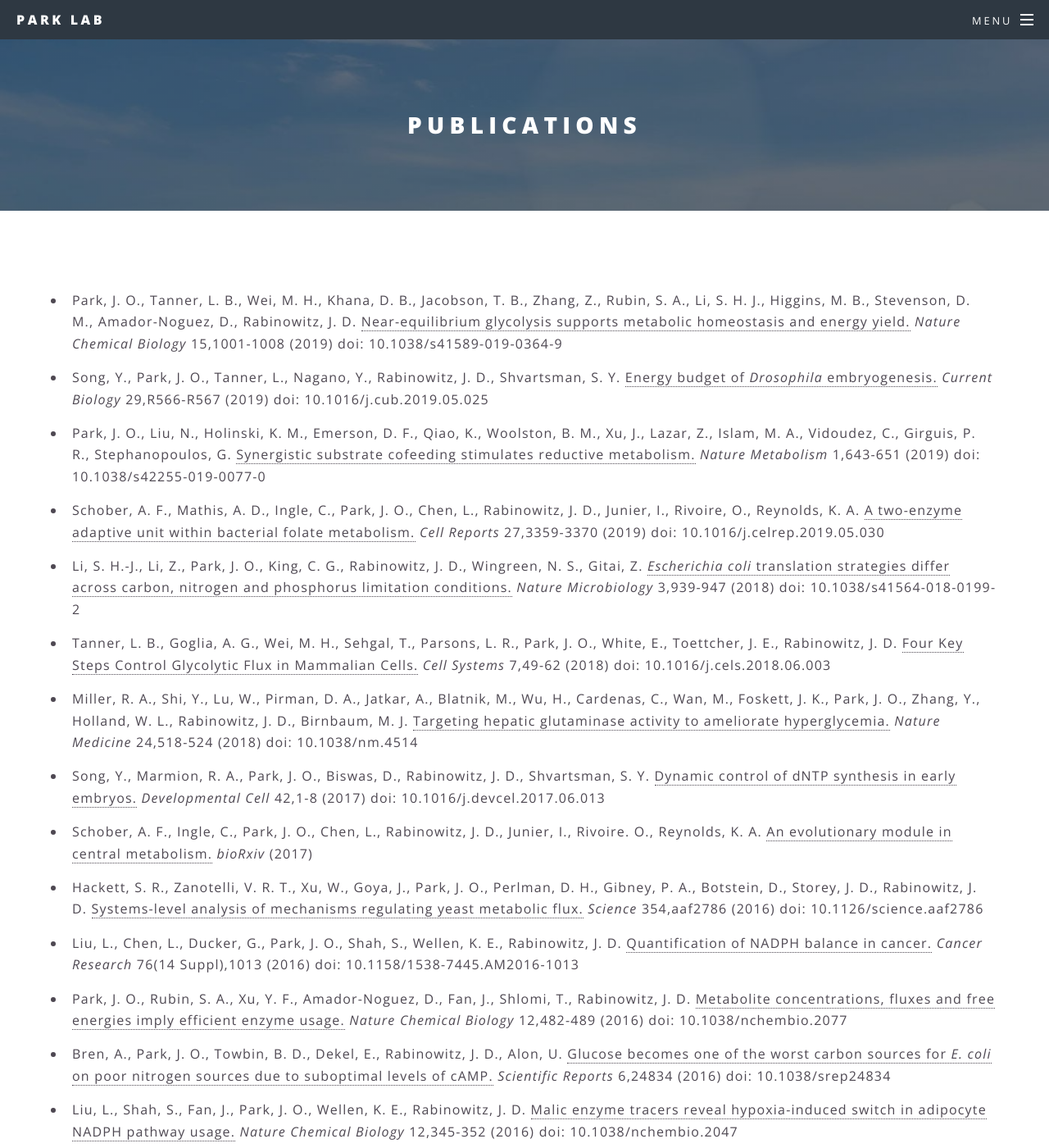
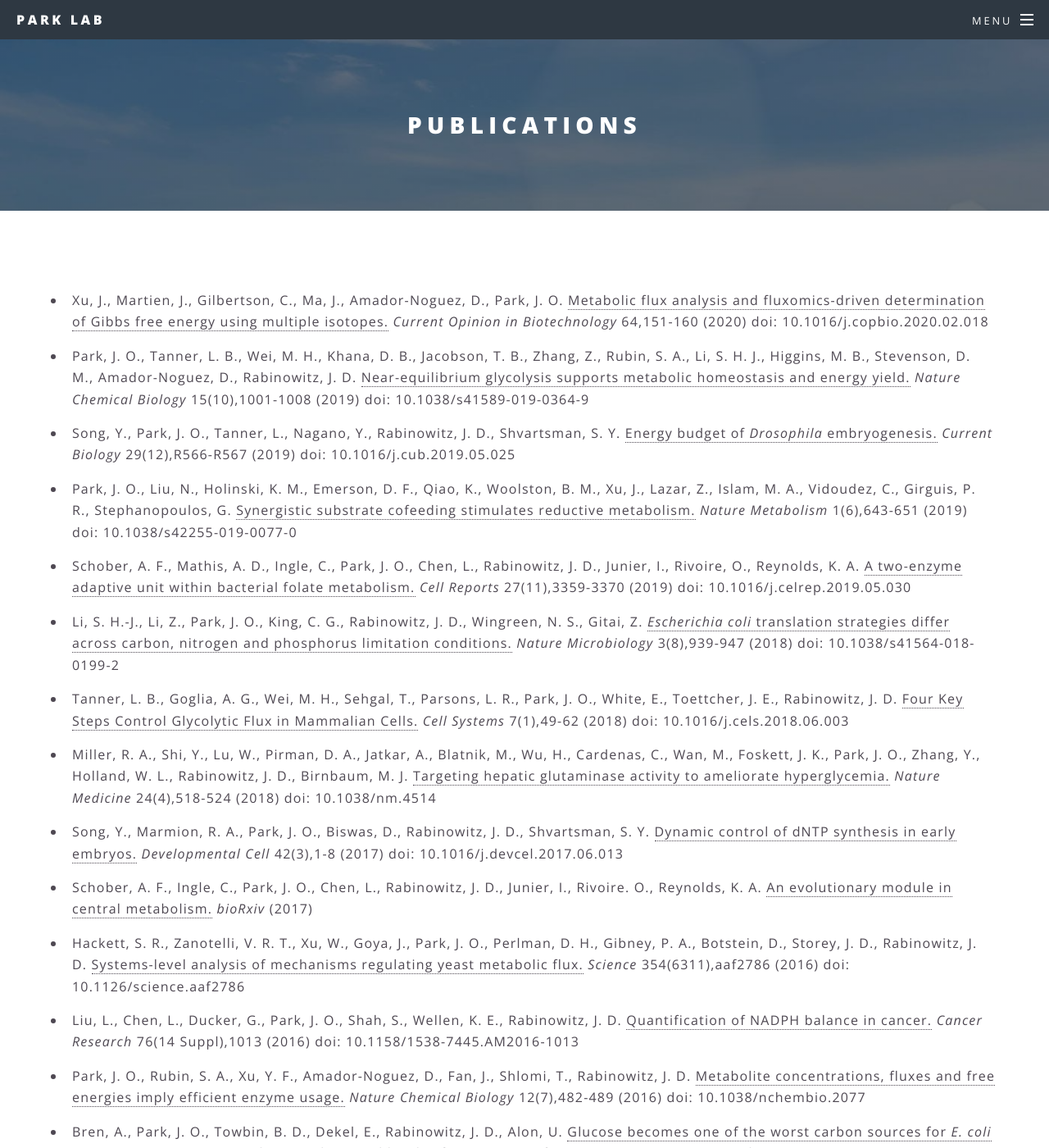
Before and after one commit to jopark/jopark.github.io, a Jekyll site: the page built from publications.html, in a window 1280 px wide and 1400 px high. Shown: the whole window at 82% size. Built offline with Jekyll 4.4.1, drawn with Linux system fonts in a browser that asks for light colours; some of the changed text lies outside the part shown.

Commit message:
added a new publication

```diff
--- a/publications.html
+++ b/publications.html
@@ -4,22 +4,23 @@ title: Publications
 ---
 
 <ul class="ul2">
-<li>Park, J. O., Tanner, L. B., Wei, M. H., Khana, D. B., Jacobson, T. B., Zhang, Z., Rubin, S. A., Li, S. H. J., Higgins, M. B., Stevenson, D. M., Amador-Noguez, D., Rabinowitz, J. D.  <a href="https://doi.org/10.1038/s41589-019-0364-9" onclick="trackOutboundLink('https://doi.org/10.1038/s41589-019-0364-9'); return false;">Near-equilibrium glycolysis supports metabolic homeostasis and energy yield.</a> <i>Nature Chemical Biology</i> 15,1001-1008 (2019) doi: 10.1038/s41589-019-0364-9</li>
-<li>Song, Y., Park, J. O., Tanner, L., Nagano, Y., Rabinowitz, J. D., Shvartsman, S. Y.  <a href="https://doi.org/10.1016/j.cub.2019.05.025" onclick="trackOutboundLink('https://doi.org/10.1016/j.cub.2019.05.025'); return false;">Energy budget of <i>Drosophila</i> embryogenesis.</a> <i>Current Biology</i> 29,R566-R567 (2019) doi: 10.1016/j.cub.2019.05.025</li>
-<li>Park, J. O., Liu, N., Holinski, K. M., Emerson, D. F., Qiao, K., Woolston, B. M., Xu, J., Lazar, Z., Islam, M. A., Vidoudez, C., Girguis, P. R., Stephanopoulos, G.  <a href="https://rdcu.be/bVaq6" onclick="trackOutboundLink('https://rdcu.be/bVaq6'); return false;">Synergistic substrate cofeeding stimulates reductive metabolism.</a> <i>Nature Metabolism</i> 1,643-651 (2019) doi: 10.1038/s42255-019-0077-0</li>
-<li>Schober, A. F., Mathis, A. D., Ingle, C., Park, J. O., Chen, L., Rabinowitz, J. D., Junier, I., Rivoire, O., Reynolds, K. A.  <a href="https://doi.org/10.1016/j.celrep.2019.05.030" onclick="trackOutboundLink('https://doi.org/10.1016/j.celrep.2019.05.030'); return false;">A two-enzyme adaptive unit within bacterial folate metabolism.</a> <i>Cell Reports</i> 27,3359-3370 (2019) doi: 10.1016/j.celrep.2019.05.030</li>
-<li>Li, S. H.-J., Li, Z., Park, J. O., King, C. G., Rabinowitz, J. D., Wingreen, N. S., Gitai, Z.  <a href="https://doi.org/10.1038/s41564-018-0199-2" onclick="trackOutboundLink('https://doi.org/10.1038/s41564-018-0199-2'); return false;"><i>Escherichia coli</i> translation strategies differ across carbon, nitrogen and phosphorus limitation conditions.</a> <i>Nature Microbiology</i> 3,939-947 (2018) doi: 10.1038/s41564-018-0199-2</li>
-<li>Tanner, L. B., Goglia, A. G., Wei, M. H., Sehgal, T., Parsons, L. R., Park, J. O., White, E., Toettcher, J. E., Rabinowitz, J. D.  <a href="https://doi.org/10.1016/j.cels.2018.06.003" onclick="trackOutboundLink('https://doi.org/10.1016/j.cels.2018.06.003'); return false;">Four Key Steps Control Glycolytic Flux in Mammalian Cells.</a> <i>Cell Systems</i> 7,49-62 (2018) doi: 10.1016/j.cels.2018.06.003</li>
-<li>Miller, R. A., Shi, Y., Lu, W., Pirman, D. A., Jatkar, A., Blatnik, M., Wu, H., Cardenas, C., Wan, M., Foskett, J. K., Park, J. O., Zhang, Y., Holland, W. L., Rabinowitz, J. D., Birnbaum, M. J.  <a href="https://www.nature.com/articles/nm.4514" onclick="trackOutboundLink('https://www.nature.com/articles/nm.4514'); return false;">Targeting hepatic glutaminase activity to ameliorate hyperglycemia.</a> <i>Nature Medicine</i> 24,518-524 (2018) doi: 10.1038/nm.4514</li>
-<li>Song, Y., Marmion, R. A., Park, J. O., Biswas, D., Rabinowitz, J. D., Shvartsman, S. Y.  <a href="http://www.cell.com/developmental-cell/fulltext/S1534-5807(17)30501-4" onclick="trackOutboundLink('http://www.cell.com/developmental-cell/fulltext/S1534-5807(17)30501-4'); return false;">Dynamic control of dNTP synthesis in early embryos.</a> <i>Developmental Cell</i> 42,1-8 (2017) doi: 10.1016/j.devcel.2017.06.013</li>
+<li>Xu, J., Martien, J., Gilbertson, C., Ma, J., Amador-Noguez, D., Park, J. O.  <a href="https://authors.elsevier.com/c/1avTU3PtAUwuT3" onclick="trackOutboundLink('https://authors.elsevier.com/c/1avTU3PtAUwuT3'); return false;">Metabolic flux analysis and fluxomics-driven determination of Gibbs free energy using multiple isotopes.</a> <i>Current Opinion in Biotechnology</i> 64,151-160 (2020) doi: 10.1016/j.copbio.2020.02.018</li>
+<li>Park, J. O., Tanner, L. B., Wei, M. H., Khana, D. B., Jacobson, T. B., Zhang, Z., Rubin, S. A., Li, S. H. J., Higgins, M. B., Stevenson, D. M., Amador-Noguez, D., Rabinowitz, J. D.  <a href="https://doi.org/10.1038/s41589-019-0364-9" onclick="trackOutboundLink('https://doi.org/10.1038/s41589-019-0364-9'); return false;">Near-equilibrium glycolysis supports metabolic homeostasis and energy yield.</a> <i>Nature Chemical Biology</i> 15(10),1001-1008 (2019) doi: 10.1038/s41589-019-0364-9</li>
+<li>Song, Y., Park, J. O., Tanner, L., Nagano, Y., Rabinowitz, J. D., Shvartsman, S. Y.  <a href="https://doi.org/10.1016/j.cub.2019.05.025" onclick="trackOutboundLink('https://doi.org/10.1016/j.cub.2019.05.025'); return false;">Energy budget of <i>Drosophila</i> embryogenesis.</a> <i>Current Biology</i> 29(12),R566-R567 (2019) doi: 10.1016/j.cub.2019.05.025</li>
+<li>Park, J. O., Liu, N., Holinski, K. M., Emerson, D. F., Qiao, K., Woolston, B. M., Xu, J., Lazar, Z., Islam, M. A., Vidoudez, C., Girguis, P. R., Stephanopoulos, G.  <a href="https://rdcu.be/bVaq6" onclick="trackOutboundLink('https://rdcu.be/bVaq6'); return false;">Synergistic substrate cofeeding stimulates reductive metabolism.</a> <i>Nature Metabolism</i> 1(6),643-651 (2019) doi: 10.1038/s42255-019-0077-0</li>
+<li>Schober, A. F., Mathis, A. D., Ingle, C., Park, J. O., Chen, L., Rabinowitz, J. D., Junier, I., Rivoire, O., Reynolds, K. A.  <a href="https://doi.org/10.1016/j.celrep.2019.05.030" onclick="trackOutboundLink('https://doi.org/10.1016/j.celrep.2019.05.030'); return false;">A two-enzyme adaptive unit within bacterial folate metabolism.</a> <i>Cell Reports</i> 27(11),3359-3370 (2019) doi: 10.1016/j.celrep.2019.05.030</li>
+<li>Li, S. H.-J., Li, Z., Park, J. O., King, C. G., Rabinowitz, J. D., Wingreen, N. S., Gitai, Z.  <a href="https://doi.org/10.1038/s41564-018-0199-2" onclick="trackOutboundLink('https://doi.org/10.1038/s41564-018-0199-2'); return false;"><i>Escherichia coli</i> translation strategies differ across carbon, nitrogen and phosphorus limitation conditions.</a> <i>Nature Microbiology</i> 3(8),939-947 (2018) doi: 10.1038/s41564-018-0199-2</li>
+<li>Tanner, L. B., Goglia, A. G., Wei, M. H., Sehgal, T., Parsons, L. R., Park, J. O., White, E., Toettcher, J. E., Rabinowitz, J. D.  <a href="https://doi.org/10.1016/j.cels.2018.06.003" onclick="trackOutboundLink('https://doi.org/10.1016/j.cels.2018.06.003'); return false;">Four Key Steps Control Glycolytic Flux in Mammalian Cells.</a> <i>Cell Systems</i> 7(1),49-62 (2018) doi: 10.1016/j.cels.2018.06.003</li>
+<li>Miller, R. A., Shi, Y., Lu, W., Pirman, D. A., Jatkar, A., Blatnik, M., Wu, H., Cardenas, C., Wan, M., Foskett, J. K., Park, J. O., Zhang, Y., Holland, W. L., Rabinowitz, J. D., Birnbaum, M. J.  <a href="https://www.nature.com/articles/nm.4514" onclick="trackOutboundLink('https://www.nature.com/articles/nm.4514'); return false;">Targeting hepatic glutaminase activity to ameliorate hyperglycemia.</a> <i>Nature Medicine</i> 24(4),518-524 (2018) doi: 10.1038/nm.4514</li>
+<li>Song, Y., Marmion, R. A., Park, J. O., Biswas, D., Rabinowitz, J. D., Shvartsman, S. Y.  <a href="http://www.cell.com/developmental-cell/fulltext/S1534-5807(17)30501-4" onclick="trackOutboundLink('http://www.cell.com/developmental-cell/fulltext/S1534-5807(17)30501-4'); return false;">Dynamic control of dNTP synthesis in early embryos.</a> <i>Developmental Cell</i> 42(3),1-8 (2017) doi: 10.1016/j.devcel.2017.06.013</li>
 <li>Schober, A. F., Ingle, C., Park, J. O., Chen, L., Rabinowitz, J. D., Junier, I., Rivoire. O., Reynolds, K. A.  <a href="http://www.biorxiv.org/content/early/2017/03/23/120006" onclick="trackOutboundLink('http://www.biorxiv.org/content/early/2017/03/23/120006'); return false;">An evolutionary module in central metabolism.</a> <i>bioRxiv</i> (2017)</li>
-<li>Hackett, S. R., Zanotelli, V. R. T., Xu, W., Goya, J., Park, J. O., Perlman, D. H., Gibney, P. A., Botstein, D., Storey, J. D., Rabinowitz, J. D.  <a href="http://science.sciencemag.org/content/354/6311/aaf2786" onclick="trackOutboundLink('http://science.sciencemag.org/content/354/6311/aaf2786'); return false;">Systems-level analysis of mechanisms regulating yeast metabolic flux.</a> <i>Science</i> 354,aaf2786 (2016) doi: 10.1126/science.aaf2786</li>
+<li>Hackett, S. R., Zanotelli, V. R. T., Xu, W., Goya, J., Park, J. O., Perlman, D. H., Gibney, P. A., Botstein, D., Storey, J. D., Rabinowitz, J. D.  <a href="http://science.sciencemag.org/content/354/6311/aaf2786" onclick="trackOutboundLink('http://science.sciencemag.org/content/354/6311/aaf2786'); return false;">Systems-level analysis of mechanisms regulating yeast metabolic flux.</a> <i>Science</i> 354(6311),aaf2786 (2016) doi: 10.1126/science.aaf2786</li>
 <li>Liu, L., Chen, L., Ducker, G., Park, J. O., Shah, S., Wellen, K. E., Rabinowitz, J. D.  <a href="http://cancerres.aacrjournals.org/content/76/14_Supplement/1013.short" onclick="trackOutboundLink('http://cancerres.aacrjournals.org/content/76/14_Supplement/1013.short'); return false;">Quantification of NADPH balance in cancer.</a> <i>Cancer Research</i> 76(14 Suppl),1013 (2016) doi: 10.1158/1538-7445.AM2016-1013</li>
-<li>Park, J. O., Rubin, S. A., Xu, Y. F., Amador-Noguez, D., Fan, J., Shlomi, T., Rabinowitz, J. D.  <a href="https://www.nature.com/nchembio/journal/v12/n7/abs/nchembio.2077.html" onclick="trackOutboundLink('https://www.nature.com/nchembio/journal/v12/n7/abs/nchembio.2077.html'); return false;">Metabolite concentrations, fluxes and free energies imply efficient enzyme usage.</a> <i>Nature Chemical Biology</i> 12,482-489 (2016) doi: 10.1038/nchembio.2077</li>
-<li>Bren, A., Park, J. O., Towbin, B. D., Dekel, E., Rabinowitz, J. D., Alon, U.  <a href="https://www.nature.com/articles/srep24834" onclick="trackOutboundLink('https://www.nature.com/articles/srep24834'); return false;">Glucose becomes one of the worst carbon sources for <i>E. coli</i> on poor nitrogen sources due to suboptimal levels of cAMP.</a> <i>Scientific Reports</i> 6,24834 (2016) doi: 10.1038/srep24834</li>
-<li>Liu, L., Shah, S., Fan, J., Park, J. O., Wellen, K. E., Rabinowitz, J. D.  <a href="https://www.nature.com/nchembio/journal/v12/n5/abs/nchembio.2047.html" onclick="trackOutboundLink('https://www.nature.com/nchembio/journal/v12/n5/abs/nchembio.2047.html'); return false;">Malic enzyme tracers reveal hypoxia-induced switch in adipocyte NADPH pathway usage.</a> <i>Nature Chemical Biology</i> 12,345-352 (2016) doi: 10.1038/nchembio.2047</li>
-<li>Mok, W. W. K., Park, J. O., Rabinowitz, J. D., Brynildsen, M. P.  <a href="http://mbio.asm.org/content/6/6/e01588-15.short" onclick="trackOutboundLink('http://mbio.asm.org/content/6/6/e01588-15.short'); return false;">RNA futile cycling in model persisters derived from MazF accumulation.</a> <i>mBio</i> 6,e01588-15 (2015) doi: 10.1128/mBio.01588-15</li>
-<li>Aristilde, L., Lewis, I. A., Park, J. O., Rabinowitz, J. D.  <a href="http://aem.asm.org/content/81/4/1452.short" onclick="trackOutboundLink('http://aem.asm.org/content/81/4/1452.short'); return false;">Hierarchy in pentose sugar metabolism in <i>Clostridium acetobutylicum</i>.</a> <i>Applied and Environmental Microbiology</i> 81,1452-1462 (2015) doi: 10.1128/AEM.03199-14</li>
+<li>Park, J. O., Rubin, S. A., Xu, Y. F., Amador-Noguez, D., Fan, J., Shlomi, T., Rabinowitz, J. D.  <a href="https://www.nature.com/nchembio/journal/v12/n7/abs/nchembio.2077.html" onclick="trackOutboundLink('https://www.nature.com/nchembio/journal/v12/n7/abs/nchembio.2077.html'); return false;">Metabolite concentrations, fluxes and free energies imply efficient enzyme usage.</a> <i>Nature Chemical Biology</i> 12(7),482-489 (2016) doi: 10.1038/nchembio.2077</li>
+<li>Bren, A., Park, J. O., Towbin, B. D., Dekel, E., Rabinowitz, J. D., Alon, U.  <a href="https://www.nature.com/articles/srep24834" onclick="trackOutboundLink('https://www.nature.com/articles/srep24834'); return false;">Glucose becomes one of the worst carbon sources for <i>E. coli</i> on poor nitrogen sources due to suboptimal levels of cAMP.</a> <i>Scientific Reports</i> 6(1),24834 (2016) doi: 10.1038/srep24834</li>
+<li>Liu, L., Shah, S., Fan, J., Park, J. O., Wellen, K. E., Rabinowitz, J. D.  <a href="https://www.nature.com/nchembio/journal/v12/n5/abs/nchembio.2047.html" onclick="trackOutboundLink('https://www.nature.com/nchembio/journal/v12/n5/abs/nchembio.2047.html'); return false;">Malic enzyme tracers reveal hypoxia-induced switch in adipocyte NADPH pathway usage.</a> <i>Nature Chemical Biology</i> 12(5),345-352 (2016) doi: 10.1038/nchembio.2047</li>
+<li>Mok, W. W. K., Park, J. O., Rabinowitz, J. D., Brynildsen, M. P.  <a href="http://mbio.asm.org/content/6/6/e01588-15.short" onclick="trackOutboundLink('http://mbio.asm.org/content/6/6/e01588-15.short'); return false;">RNA futile cycling in model persisters derived from MazF accumulation.</a> <i>mBio</i> 6(6),e01588-15 (2015) doi: 10.1128/mBio.01588-15</li>
+<li>Aristilde, L., Lewis, I. A., Park, J. O., Rabinowitz, J. D.  <a href="http://aem.asm.org/content/81/4/1452.short" onclick="trackOutboundLink('http://aem.asm.org/content/81/4/1452.short'); return false;">Hierarchy in pentose sugar metabolism in <i>Clostridium acetobutylicum</i>.</a> <i>Applied and Environmental Microbiology</i> 81(4),1452-1462 (2015) doi: 10.1128/AEM.03199-14</li>
 <li>Park, J. O., Rubin, S. A., Xu, Y. F., Amador-Noguez, D., Fan, J., Rabinowitz, J. D.  <a href="https://cancerandmetabolism.biomedcentral.com/articles/10.1186/2049-3002-2-S1-P54" onclick="trackOutboundLink('https://cancerandmetabolism.biomedcentral.com/articles/10.1186/2049-3002-2-S1-P54'); return false;">Comprehensive quantitation of metabolite concentrations, gross reaction fluxes, and reaction free energies across cells from four organisms.</a> <i>Cancer & Metabolism</i> 2(Suppl 1),P54 (2014) doi: 10.1186/2049-3002-2-S1-P54</li>
 <li>Schellenberger, J., Park, J. O., Conrad, T. M., Palsson, B. Ø.  <a href="https://bmcbioinformatics.biomedcentral.com/articles/10.1186/1471-2105-11-213" onclick="trackOutboundLink('https://bmcbioinformatics.biomedcentral.com/articles/10.1186/1471-2105-11-213'); return false;">BiGG: A Biochemical Genetic and Genomic knowledgebase of large scale metabolic reconstructions.</a> <i>BMC Bioinformatics</i> 11,213 (2010) doi: 10.1186/1471-2105-11-213</li>
 </ul>
```
Also changed, not shown: members.html (+10 -10 lines).
